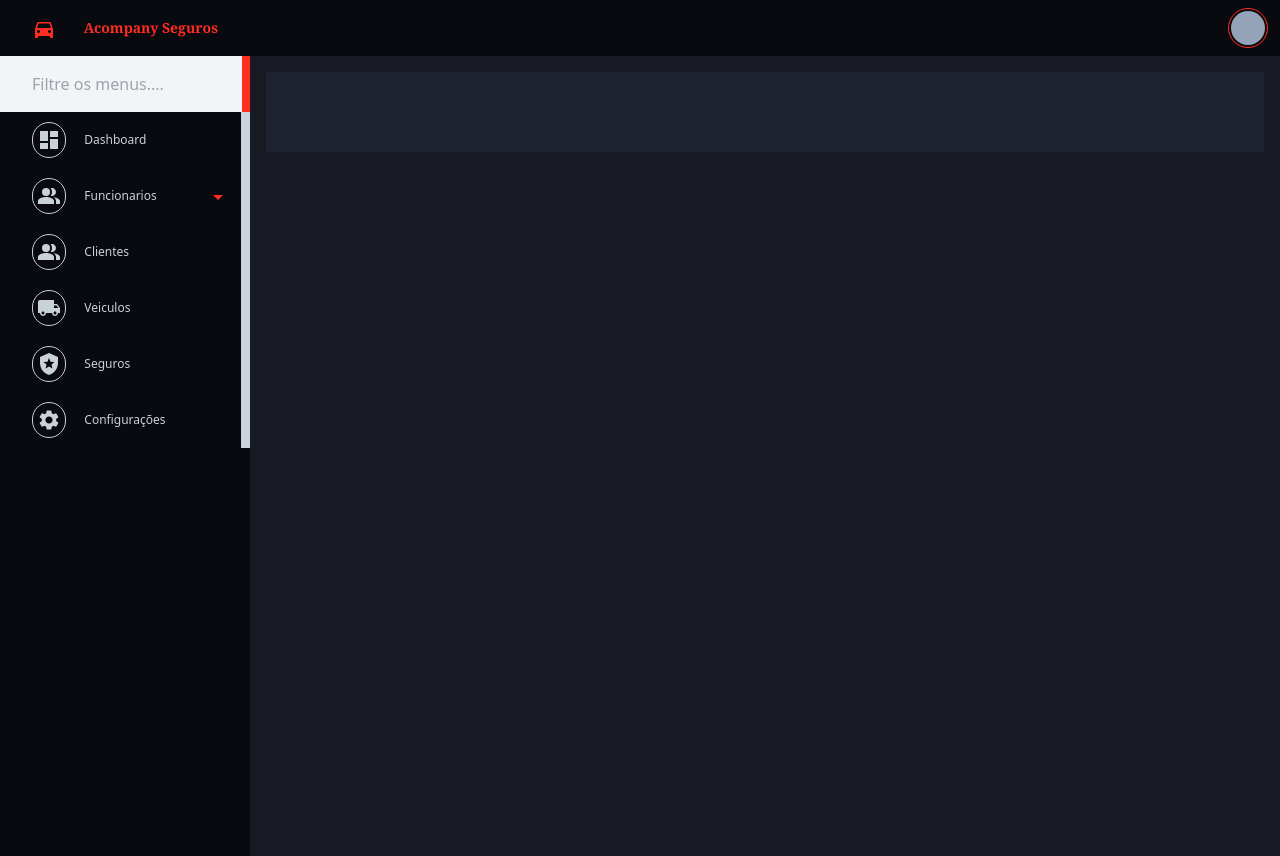
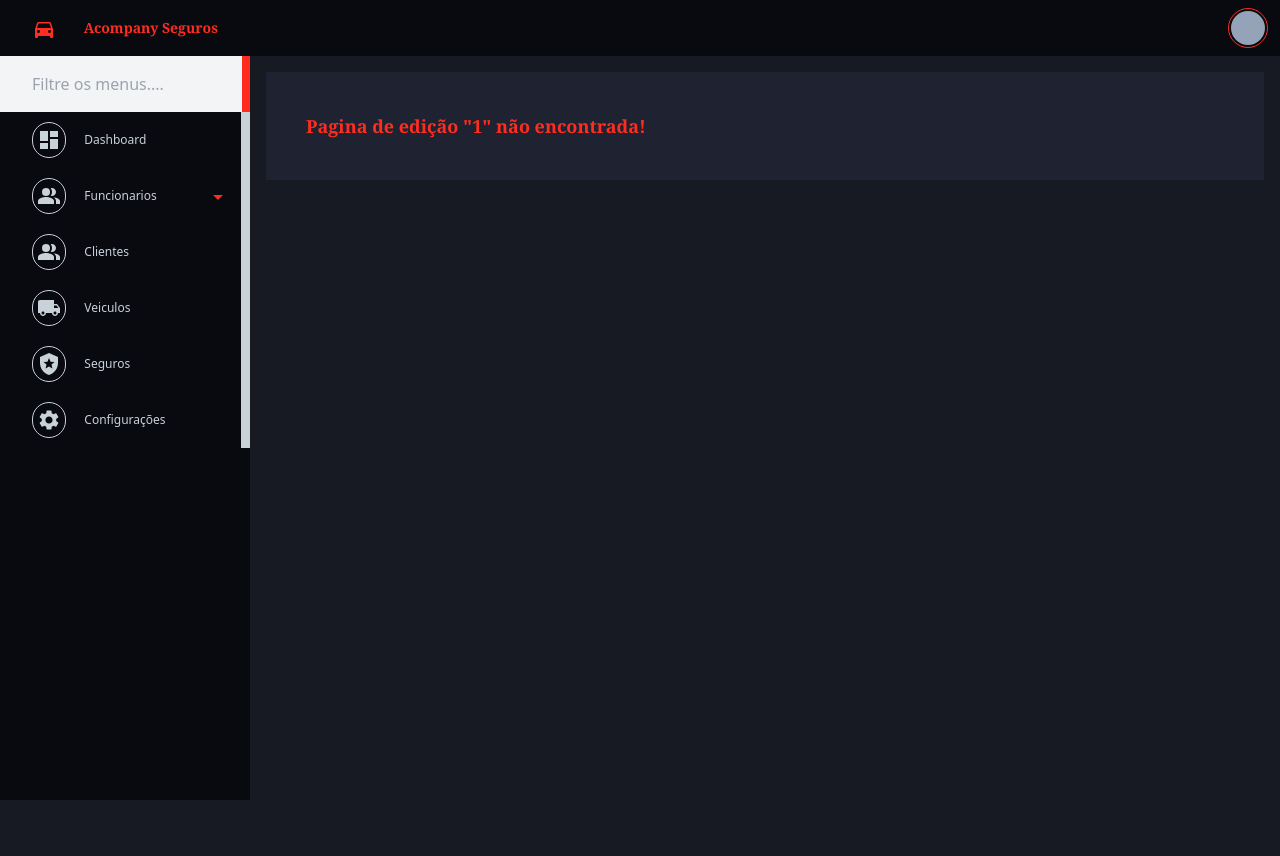
Before and after one commit to robert-office/dashboard-seguros, a React (Create React App) app in the folder frontend/: page /edit/1/1 in a window 1280 px wide. After the commit the page ends 800 px from the top, so only its background shows below. Built offline with nearby package versions, Linux system fonts and the light colour scheme.

Commit message:
add: pagina de 404, fix: paginas de edições com melhores tratamentos para erros e falta de argumentos que são passados dinamicamente

```diff
--- a/frontend/src/Rotas.tsx
+++ b/frontend/src/Rotas.tsx
@@ -1,4 +1,5 @@
 import { BrowserRouter, Routes, Route } from "react-router-dom";
+import { My404 } from "./pages/404";
 import { Adm } from "./pages/administradores/Adm";
 import { Cli } from "./pages/clientes/Cli";
 import { Conf } from "./pages/configuracoes/Conf";
@@ -25,6 +26,8 @@ export const Rotas = () => {
                 <Route path="/vendedores" element={<Vende/>} />
 
                 <Route path="/edit/:resource/:id" element={<Edit/>} />
+
+                <Route path="/*" element={<My404/>} />
             </Routes>
         </BrowserRouter>
     )
--- a/frontend/src/components/typografy/SectionTitle.tsx
+++ b/frontend/src/components/typografy/SectionTitle.tsx
@@ -1,9 +1,11 @@
 interface TypProps {
-    text: string
+    text: string,
+    justifyText?: string,
+    otherStyles?: any
 }
 
-export const SectionTitle = ({ text }: TypProps) => {
+export const SectionTitle = ({ text, justifyText = "sm:text-left text-center", otherStyles }: TypProps) => {
     return (
-        <p className='sm:text-lg text-sm font-semibold font-serif text-secundaryColor flex sm:text-left text-center'> {text} </p>
+        <p style={otherStyles} className={`sm:text-lg text-sm font-semibold font-serif text-secundaryColor flex ${justifyText}`}> {text} </p>
     );
 }
--- a/frontend/src/layouts/baseLayout/BaseLayout.tsx
+++ b/frontend/src/layouts/baseLayout/BaseLayout.tsx
@@ -20,8 +20,9 @@ export const BaseLayout = ({ children }: LayoutProps) => {
             <Header />
 
             <main className="w-full flex flex-row">
-                <aside className="relative min-h-screen bg-primaryColor overflow-y-scroll" style={{
-                    minWidth: LGmatches ? "250px" : "100px"
+                <aside className="relative bg-primaryColor overflow-y-scroll" style={{
+                    minWidth: LGmatches ? "250px" : "100px",
+                    minHeight: 'calc(100vh - 56px)'
                 }}>
                     <div className='relative w-full h-full flex flex-col'>
                         <div className="w-full lg:block hidden">
--- /dev/null
+++ b/frontend/src/pages/404/index.tsx
@@ -0,0 +1,14 @@
+import { BaseLayout } from "../../layouts/baseLayout/BaseLayout";
+import SVG404 from "../../assets/404/error-404.svg";
+import { SectionTitle } from "../../components/typografy/SectionTitle";
+
+export const My404 = () => {
+    return (
+        <BaseLayout>
+            <div className="w-full flex flex-col space-y-10 justify-center my-10">
+                <p className="sm:text-lg text-sm font-semibold font-serif text-secundaryColor text-center">Página não encontrada !</p>
+                <img className="sm:w-96 sm:h-96 h-40 w-40 mx-auto" src={SVG404} alt="React Logo" />
+            </div>
+        </BaseLayout>
+    );
+}
--- a/frontend/src/pages/edit/index.tsx
+++ b/frontend/src/pages/edit/index.tsx
@@ -1,6 +1,15 @@
 import { useParams } from "react-router-dom";
+import { SectionTitle } from "../../components/typografy/SectionTitle";
 import { BaseLayout } from "../../layouts/baseLayout/BaseLayout";
 import { editPages, Iedit } from "../../utils/edit";
+
+export const EditPageNotFund = () => {
+    const { resource } = useParams()
+
+    return (
+        <SectionTitle justifyText={'text-center'} text={`Pagina de edição "${resource}" não encontrada!`} />
+    );
+}
 
 export const Edit = () => {
     const { resource, id } = useParams()
@@ -13,7 +22,7 @@ export const Edit = () => {
 
     return (
         <BaseLayout>
-           { resourceToUse?.page(Number(id)) }
+            {resourceToUse ? resourceToUse.page(Number(id)) : <EditPageNotFund />}
         </BaseLayout>
     );
 }
--- a/frontend/src/pages/editPages/Ecliente.tsx
+++ b/frontend/src/pages/editPages/Ecliente.tsx
@@ -1,9 +1,10 @@
+import { SectionTitle } from "../../components/typografy/SectionTitle";
 import { Epages } from "../../utils/edit";
 
 export const Ecliente = ( { id } : Epages ) => {
     return (
         <div>
-            <p> Editar Cliente {id} </p>
+            <SectionTitle text={`Editar Cliente id: ${id}`} />
         </div>
     );
 }
```
Also changed, not shown: frontend/src/assets/404/error-404.svg (added).
